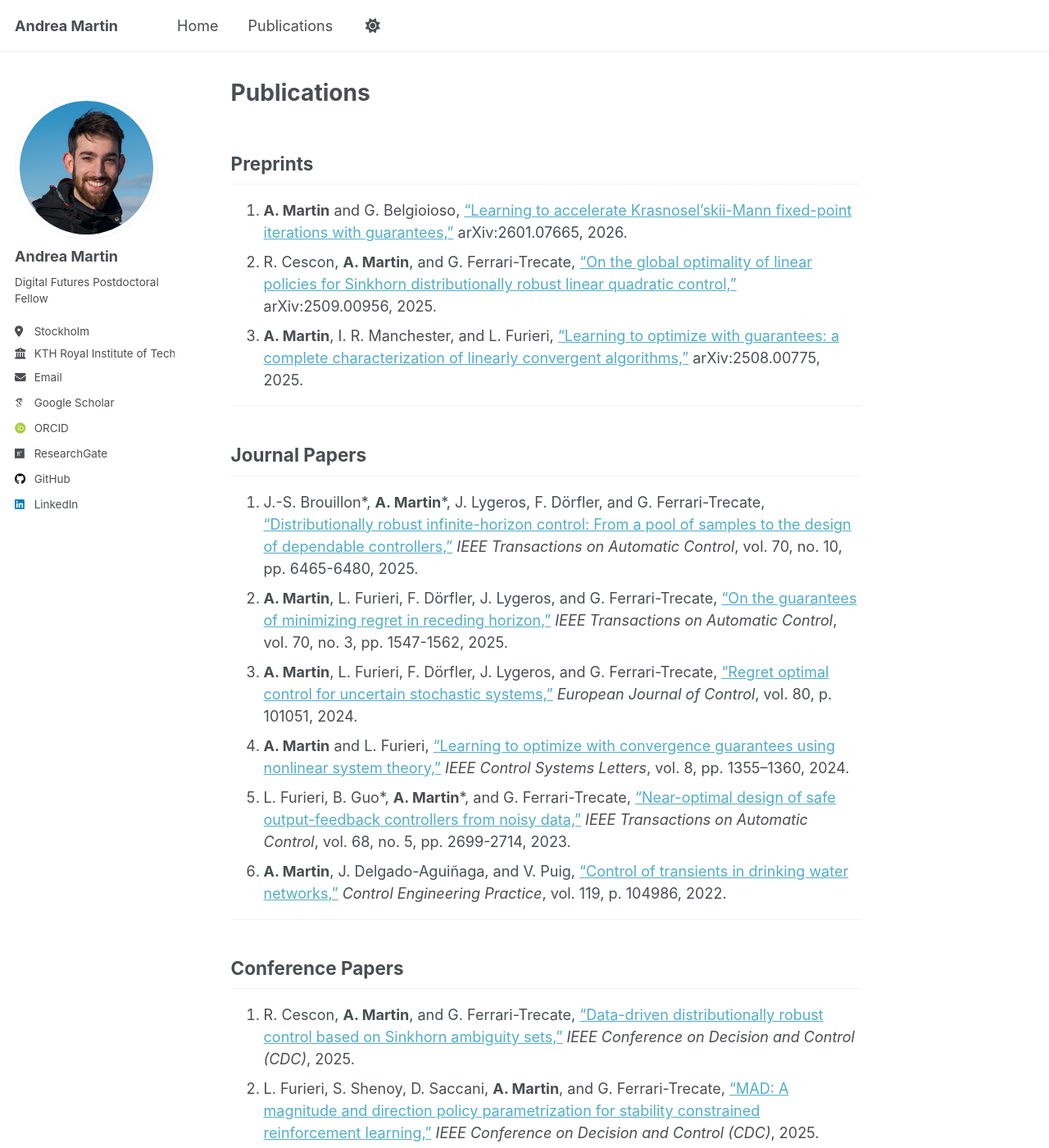
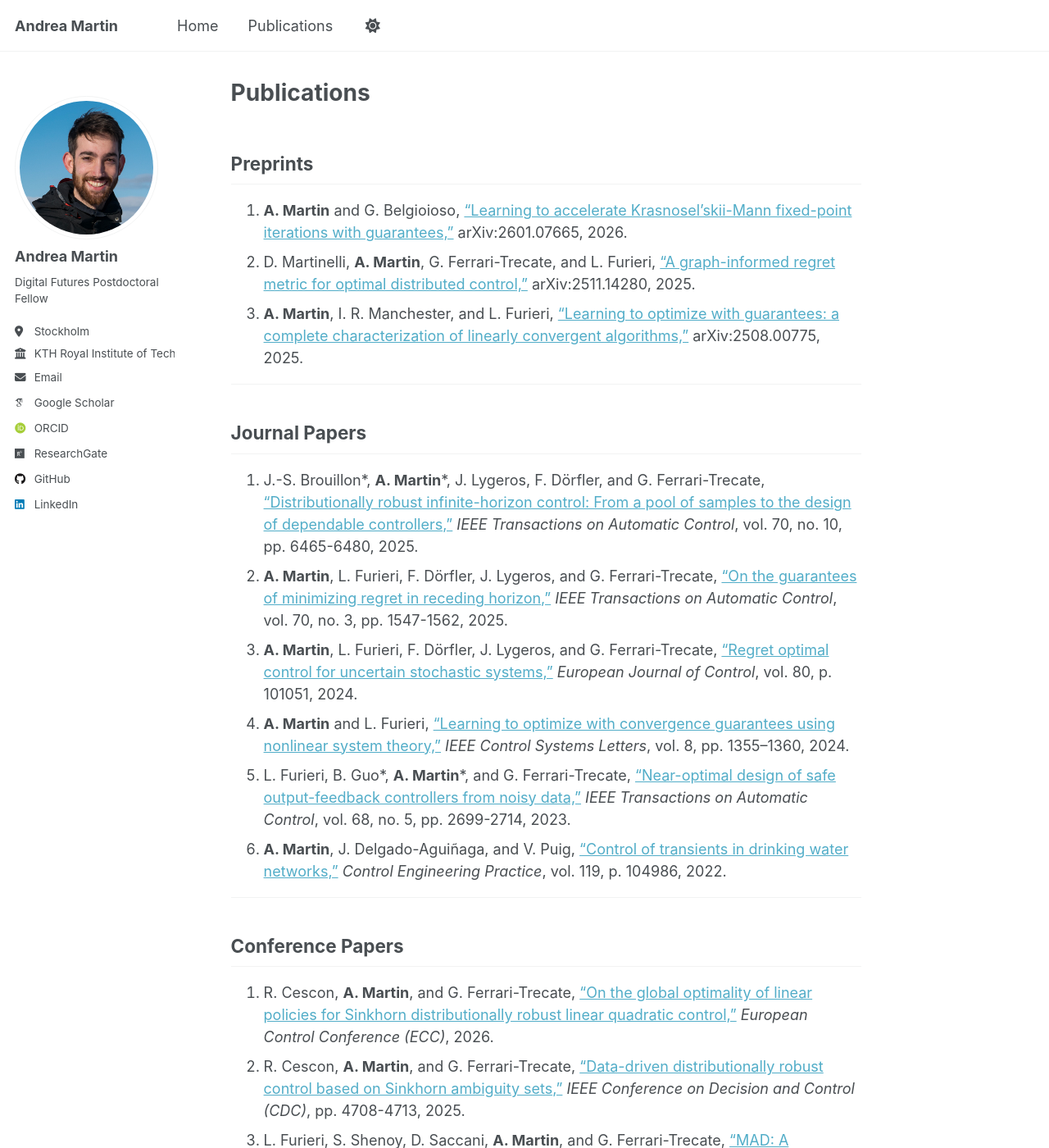
Before and after one commit to andrea-martin/andrea-martin.github.io, a Jekyll site: the page built from _pages/publications.md, in a window 1280 px wide and 1400 px high. Shown: the whole window at 82% size. Built offline with Jekyll 4.4.1, drawn with Linux system fonts in a browser that asks for light colours; some web fonts are replaced; a script that is not in the unit is left out.

Commit message:
Update publications with new conference papers

```diff
--- a/_pages/publications.md
+++ b/_pages/publications.md
@@ -8,7 +8,7 @@ author_profile: true
 ## Preprints
 
 1. **A. Martin** and G. Belgioioso, ["Learning to accelerate Krasnosel'skii-Mann fixed-point iterations with guarantees,"](https://arxiv.org/abs/2601.07665) arXiv:2601.07665, 2026.
-2. R. Cescon, **A. Martin**, and G. Ferrari-Trecate, ["On the global optimality of linear policies for Sinkhorn distributionally robust linear quadratic control,"](https://arxiv.org/abs/2509.00956) arXiv:2509.00956, 2025.
+2. D. Martinelli, **A. Martin**, G. Ferrari-Trecate, and L. Furieri, ["A graph-informed regret metric for optimal distributed control,"](https://arxiv.org/abs/2511.14280) arXiv:2511.14280, 2025.
 3. **A. Martin**, I. R. Manchester, and L. Furieri, ["Learning to optimize with guarantees: a complete characterization of linearly convergent algorithms,"](https://arxiv.org/abs/2508.00775) arXiv:2508.00775, 2025.
 
 ---
@@ -26,11 +26,12 @@ author_profile: true
 
 ## Conference Papers
 
-1. R. Cescon, **A. Martin**, and G. Ferrari-Trecate, [“Data-driven distributionally robust control based on Sinkhorn ambiguity sets,"](https://arxiv.org/abs/2503.20703) _IEEE Conference on Decision and Control (CDC)_, 2025.
-2. L. Furieri, S. Shenoy, D. Saccani, **A. Martin**, and G. Ferrari-Trecate, [“MAD: A magnitude and direction policy parametrization for stability constrained reinforcement learning,"](https://arxiv.org/abs/2504.02565) _IEEE Conference on Decision and Control (CDC)_, 2025.
-3. D. Martinelli, **A. Martin**, G. Ferrari-Trecate, and L. Furieri, [“Closing the gap to quadratic invariance: A regret minimization approach to optimal distributed control,”](https://ieeexplore.ieee.org/document/10591017) _European Control Conference (ECC)_, pp. 756-761, 2024.
-4. **A. Martin**, L. Furieri, F. Dörfler, J. Lygeros, and G. Ferrari-Trecate, [“Follow the clairvoyant: An imitation learning approach to optimal control,”](https://www.sciencedirect.com/science/article/pii/S2405896323017500) _IFAC-PapersOnLine_, vol. 56, no. 2, pp. 2589–2594, 2023.
-5. **A. Martin**, L. Furieri, F. Dörfler, J. Lygeros, and G. Ferrari-Trecate, ["Safe control with minimal regret,”](https://proceedings.mlr.press/v168/martin22a.html) _Learning for Dynamics and Control_, vol. 168, pp. 726-738, 2022.
-6. L. Furieri, B. Guo, **A. Martin**, and G. Ferrari-Trecate, [“A behavioral input-output parametrization of control policies with suboptimality guarantees,”](https://ieeexplore.ieee.org/abstract/document/9683647) _IEEE Conference on Decision and Control (CDC)_, pp. 2539–2544, 2021.
+1. R. Cescon, **A. Martin**, and G. Ferrari-Trecate, ["On the global optimality of linear policies for Sinkhorn distributionally robust linear quadratic control,"](https://arxiv.org/abs/2509.00956) _European Control Conference (ECC)_, 2026.
+2. R. Cescon, **A. Martin**, and G. Ferrari-Trecate, [“Data-driven distributionally robust control based on Sinkhorn ambiguity sets,"](https://arxiv.org/abs/2503.20703) _IEEE Conference on Decision and Control (CDC)_, pp. 4708-4713, 2025.
+3. L. Furieri, S. Shenoy, D. Saccani, **A. Martin**, and G. Ferrari-Trecate, [“MAD: A magnitude and direction policy parametrization for stability constrained reinforcement learning,"](https://arxiv.org/abs/2504.02565) _IEEE Conference on Decision and Control (CDC)_, pp. 942-947, 2025.
+4. D. Martinelli, **A. Martin**, G. Ferrari-Trecate, and L. Furieri, [“Closing the gap to quadratic invariance: A regret minimization approach to optimal distributed control,”](https://ieeexplore.ieee.org/document/10591017) _European Control Conference (ECC)_, pp. 756-761, 2024.
+5. **A. Martin**, L. Furieri, F. Dörfler, J. Lygeros, and G. Ferrari-Trecate, [“Follow the clairvoyant: An imitation learning approach to optimal control,”](https://www.sciencedirect.com/science/article/pii/S2405896323017500) _IFAC-PapersOnLine_, vol. 56, no. 2, pp. 2589–2594, 2023.
+6. **A. Martin**, L. Furieri, F. Dörfler, J. Lygeros, and G. Ferrari-Trecate, ["Safe control with minimal regret,”](https://proceedings.mlr.press/v168/martin22a.html) _Learning for Dynamics and Control_, vol. 168, pp. 726-738, 2022.
+7. L. Furieri, B. Guo, **A. Martin**, and G. Ferrari-Trecate, [“A behavioral input-output parametrization of control policies with suboptimality guarantees,”](https://ieeexplore.ieee.org/abstract/document/9683647) _IEEE Conference on Decision and Control (CDC)_, pp. 2539–2544, 2021.
 
 ---
```
